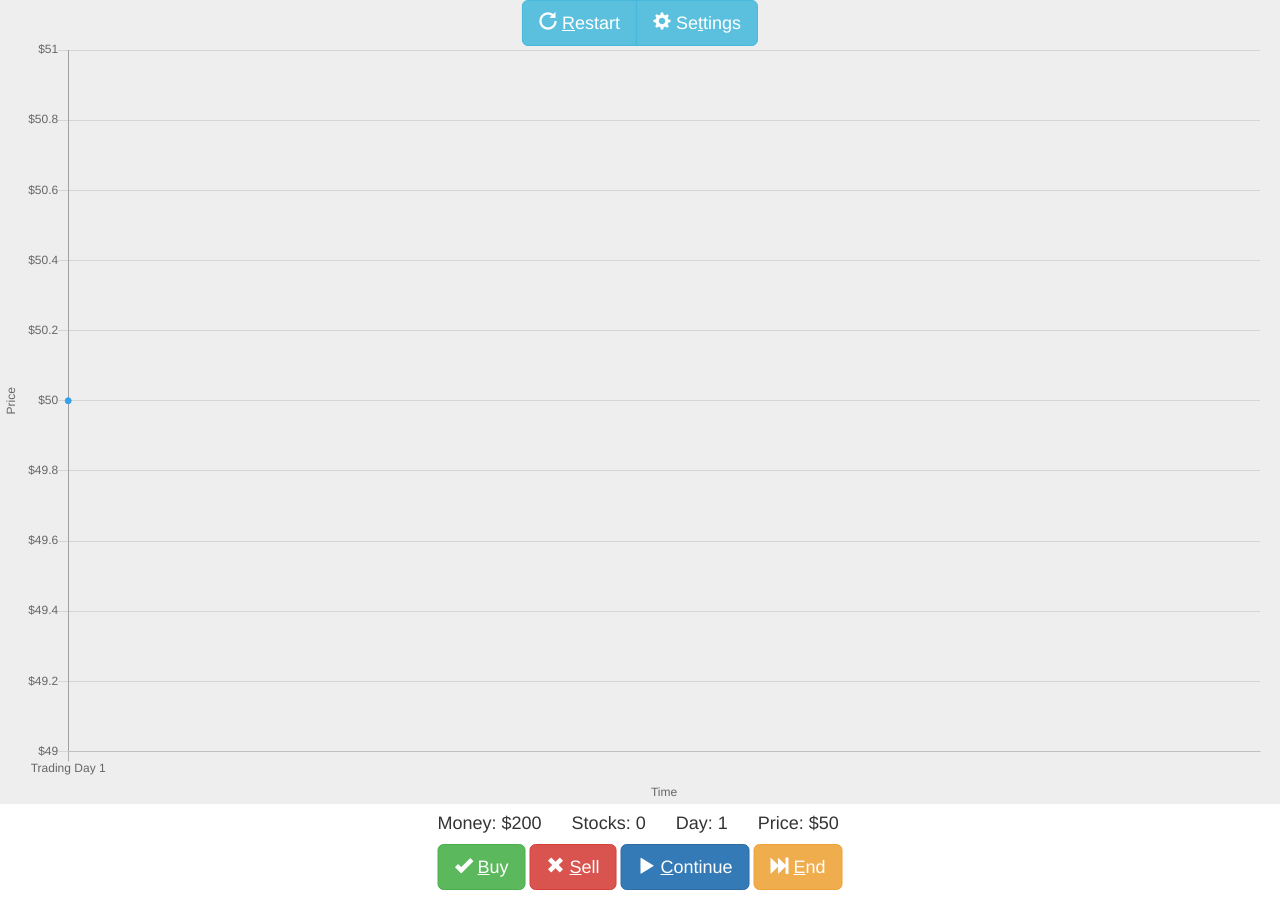
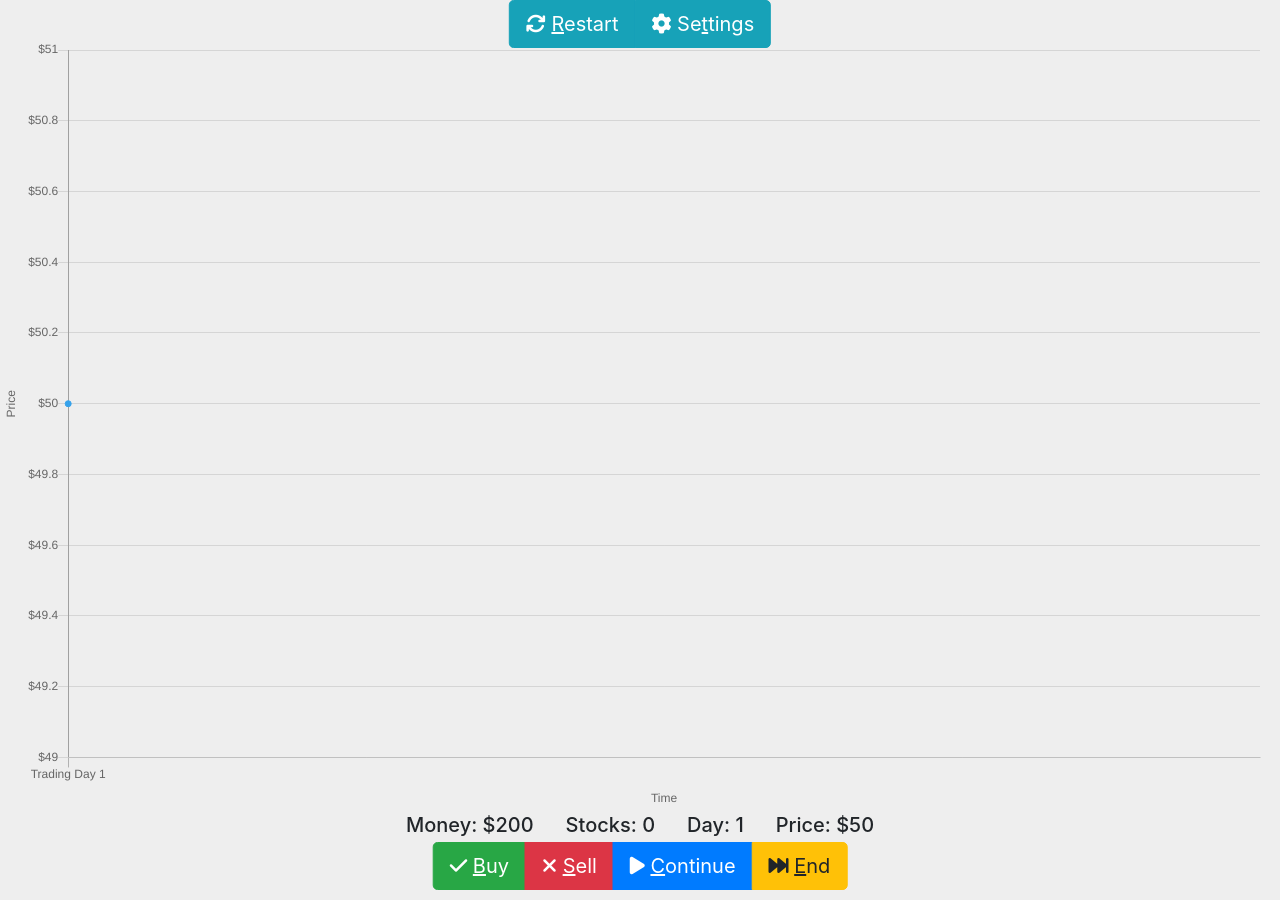
Before and after one commit to berkerol/beat-the-market, a Jekyll site: the page btm.html, which Jekyll copies as it is, in a window 1280 px wide. Built offline with Jekyll 4.4.1, drawn with Linux system fonts in a browser that asks for light colours; nearby versions of some CDN libraries.

Commit message:
Update to Bootstrap 4

```diff
--- a/btm.css
+++ b/btm.css
@@ -7,12 +7,12 @@ canvas {
   display: block;
 }
 
-.center {
+input[type="number"] {
+  width: 5em;
+}
+
+.btn-group-center {
   position: absolute;
   left: 50%;
   transform: translateX(-50%);
 }
-
-input[type="number"] {
-  width: 5em;
-}
--- a/btm.html
+++ b/btm.html
@@ -6,76 +6,78 @@
   <meta name="viewport" content="width=device-width, initial-scale=1, user-scalable=no">
   <title>Beat the Market</title>
   <meta name="description" content="Buy low, sell high, make money">
-  <link rel="stylesheet" href="https://stackpath.bootstrapcdn.com/bootstrap/3.4.1/css/bootstrap.min.css" integrity="sha384-HSMxcRTRxnN+Bdg0JdbxYKrThecOKuH5zCYotlSAcp1+c8xmyTe9GYg1l9a69psu" crossorigin="anonymous">
+  <link rel="stylesheet" href="https://stackpath.bootstrapcdn.com/bootstrap/4.3.1/css/bootstrap.min.css" integrity="sha384-ggOyR0iXCbMQv3Xipma34MD+dH/1fQ784/j6cY/iJTQUOhcWr7x9JvoRxT2MZw1T" crossorigin="anonymous">
   <link rel="stylesheet" href="btm.css">
 </head>
 
 <body>
-  <div class="modal fade" id="settings">
+  <div class="modal fade" id="settings" tabindex="-1">
     <div class="modal-dialog">
       <div class="modal-content">
         <div class="modal-header">
-          <button type="button" class="close" data-dismiss="modal"><span aria-hidden="true">&times;</span></button>
           <h4 class="modal-title">Settings</h4>
+          <button type="button" class="close" data-dismiss="modal"><span>&times;</span></button>
         </div>
         <div class="modal-body">
-          <form class="form-inline row">
-            <div class="form-group col-xs-4 col-md-3 col-lg-2 col-xs-offset-0 col-md-offset-2 col-lg-offset-3">
+          <form>
+            <div class="form-row">
+              <div class="form-group col">
                 <label for="days">Total Days</label>
                 <input type="number" class="form-control" id="days" min="3" max="999">
               </div>
-            <div class="form-group col-xs-4 col-md-3 col-lg-2">
+              <div class="form-group col">
                 <label for="min">Possible Min Price</label>
                 <input type="number" class="form-control" id="min" min="1" max="9999">
               </div>
-            <div class="form-group col-xs-4 col-md-3 col-lg-2">
+              <div class="form-group col">
                 <label for="change">Base Change</label>
-              <input type="number" class="form-control" id="change" min="0" max="1">
+                <input type="number" class="form-control" id="change" min="0" max="100">
               </div>
-          </form>
-          <form class="form-inline row">
-            <div class="form-group col-xs-4 col-md-3 col-lg-2 col-xs-offset-0 col-md-offset-2 col-lg-offset-3">
+            </div>
+            <div class="form-row">
+              <div class="form-group col">
                 <label for="price">Initial Price</label>
                 <input type="number" class="form-control" id="price" min="1" max="9999">
               </div>
-            <div class="form-group col-xs-4 col-md-3 col-lg-2">
+              <div class="form-group col">
                 <label for="max">Possible Max Price</label>
                 <input type="number" class="form-control" id="max" min="1" max="9999">
               </div>
-            <div class="form-group col-xs-4 col-md-3 col-lg-2">
+              <div class="form-group col">
                 <label for="daysPerSecond">Days/Second</label>
                 <input type="number" class="form-control" id="daysPerSecond" min="1" max="9">
               </div>
-          </form>
-          <form class="form-inline row">
-            <div class="form-group col-xs-4 col-md-3 col-lg-2 col-xs-offset-0 col-md-offset-2 col-lg-offset-3">
+            </div>
+            <div class="form-row">
+              <div class="form-group col">
                 <label for="money">Initial Money</label>
                 <input type="number" class="form-control" id="money" min="1" max="99999">
+              </div>
             </div>
           </form>
         </div>
         <div class="modal-footer">
-          <a class="btn btn-info" onclick="save()" accesskey="a" data-dismiss="modal"><span class="glyphicon glyphicon-floppy-disk"></span> S<span style="text-decoration: underline">a</span>ve</a>
+          <button type="button" class="btn btn-primary" onclick="save()" accesskey="a" data-dismiss="modal"><i class="fas fa-save"></i> S<u>a</u>ve</button>
         </div>
       </div>
     </div>
   </div>
-  <div class="btn-group center">
-    <a class="btn btn-lg btn-info" onclick="restart()" accesskey="r"><span class="glyphicon glyphicon-repeat"></span> <span style="text-decoration: underline">R</span>estart</a>
-    <a class="btn btn-lg btn-info" accesskey="t" data-toggle="modal" data-target="#settings"><span class="glyphicon glyphicon-cog"></span> Se<span style="text-decoration: underline">t</span>tings</a>
+  <div class="btn-group btn-group-lg btn-group-center">
+    <button type="button" class="btn btn-info" onclick="restart()" accesskey="r"><i class="fas fa-sync"></i> <u>R</u>estart</button>
+    <button type="button" class="btn btn-info" data-toggle="modal" data-target="#settings" accesskey="t"><i class="fas fa-cog"></i> Se<u>t</u>tings</button>
   </div>
   <canvas id="canvas">Your browser doesn't support HTML5.</canvas>
-  <div class="center" id="menu">
-    <h4>Money: $<span id="currentMoney"></span> &nbsp;&nbsp;&nbsp;&nbsp; Stocks: <span id="stocks"></span> &nbsp;&nbsp;&nbsp;&nbsp; Day: <span id="currentDay"></span> &nbsp;&nbsp;&nbsp;&nbsp; Price: $<span id="currentPrice"></span></h4>
-    <div class="text-center">
-      <a class="btn btn-lg btn-success" onclick="if(!locked)buy()" accesskey="b"><span class="glyphicon glyphicon-ok"></span> <span style="text-decoration: underline">B</span>uy</a>
-      <a class="btn btn-lg btn-danger" onclick="if(!locked)sell()" accesskey="s"><span class="glyphicon glyphicon-remove"></span> <span style="text-decoration: underline">S</span>ell</a>
-      <a class="btn btn-lg btn-primary" onclick="if(!locked)play()" accesskey="c" id="play"><span class="glyphicon glyphicon-play"></span> <span style="text-decoration: underline">C</span>ontinue</a>
-      <a class="btn btn-lg btn-warning" onclick="if(!locked)end()" accesskey="e"><span class="glyphicon glyphicon-fast-forward"></span> <span style="text-decoration: underline">E</span>nd</a>
+  <h5 class="btn-group-center" style="bottom: 55px">Money: $<span id="currentMoney"></span> &nbsp;&nbsp;&nbsp;&nbsp; Stocks: <span id="stocks"></span> &nbsp;&nbsp;&nbsp;&nbsp; Day: <span id="currentDay"></span> &nbsp;&nbsp;&nbsp;&nbsp; Price: $<span id="currentPrice"></span></h5>
+  <div class="btn-group btn-group-lg btn-group-center" style="bottom: 10px">
+    <button type="button" class="btn btn-success" onclick="if(!locked)buy()" accesskey="b"><i class="fas fa-check"></i> <u>B</u>uy</button>
+    <button type="button" class="btn btn-danger" onclick="if(!locked)sell()" accesskey="s"><i class="fas fa-times"></i> <u>S</u>ell</button>
+    <button type="button" class="btn btn-primary" onclick="if(!locked)play()" accesskey="c" id="play"><i class="fas fa-play"></i> <u>C</u>ontinue</button>
+    <button type="button" class="btn btn-warning" onclick="if(!locked)end()" accesskey="e"><i class="fas fa-fast-forward"></i> <u>E</u>nd</button>
   </div>
-  </div>
-  <script src="https://code.jquery.com/jquery-3.3.1.min.js" integrity="sha256-FgpCb/KJQlLNfOu91ta32o/NMZxltwRo8QtmkMRdAu8=" crossorigin="anonymous"></script>
-  <script src="https://stackpath.bootstrapcdn.com/bootstrap/3.4.1/js/bootstrap.min.js" integrity="sha384-aJ21OjlMXNL5UyIl/XNwTMqvzeRMZH2w8c5cRVpzpU8Y5bApTppSuUkhZXN0VxHd" crossorigin="anonymous"></script>
+  <script src="https://code.jquery.com/jquery-3.3.1.slim.min.js" integrity="sha384-q8i/X+965DzO0rT7abK41JStQIAqVgRVzpbzo5smXKp4YfRvH+8abtTE1Pi6jizo" crossorigin="anonymous"></script>
+  <script src="https://cdnjs.cloudflare.com/ajax/libs/popper.js/1.14.7/umd/popper.min.js" integrity="sha384-UO2eT0CpHqdSJQ6hJty5KVphtPhzWj9WO1clHTMGa3JDZwrnQq4sF86dIHNDz0W1" crossorigin="anonymous"></script>
+  <script src="https://stackpath.bootstrapcdn.com/bootstrap/4.3.1/js/bootstrap.min.js" integrity="sha384-JjSmVgyd0p3pXB1rRibZUAYoIIy6OrQ6VrjIEaFf/nJGzIxFDsf4x0xIM+B07jRM" crossorigin="anonymous"></script>
+  <script src="https://kit.fontawesome.com/a1c4b21e48.js"></script>
   <script src="https://cdnjs.cloudflare.com/ajax/libs/Chart.js/2.7.3/Chart.min.js"></script>
   <script src="btm.js"></script>
   <script>
--- a/btm.js
+++ b/btm.js
@@ -2,7 +2,7 @@
 const canvas = document.getElementById('canvas');
 const ctx = canvas.getContext('2d');
 canvas.width = window.innerWidth;
-canvas.height = window.innerHeight - document.getElementById('menu').offsetHeight - 10;
+canvas.height = window.innerHeight;
 
 const defaultMoney = 200;
 const defaultDays = 250; // 250 trading days = 1 year
@@ -57,7 +57,8 @@ const chart = new Chart(ctx, {
     layout: {
       padding: {
         top: 50,
-        right: 20
+        right: 20,
+        bottom: 90
       }
     },
     scales: {
@@ -113,7 +114,7 @@ function resetInputs () {
   document.getElementById('price').value = price;
   document.getElementById('min').value = minPrice;
   document.getElementById('max').value = maxPrice;
-  document.getElementById('change').value = baseChange;
+  document.getElementById('change').value = baseChange * 100;
   document.getElementById('daysPerSecond').value = daysPerSecond;
 }
 
@@ -123,7 +124,7 @@ window.save = function () {
   price = +document.getElementById('price').value;
   minPrice = +document.getElementById('min').value;
   maxPrice = +document.getElementById('max').value;
-  baseChange = +document.getElementById('change').value;
+  baseChange = +document.getElementById('change').value / 100;
   daysPerSecond = +document.getElementById('daysPerSecond').value;
 };
 
@@ -146,7 +147,7 @@ function resetButton () {
   const playButton = document.getElementById('play');
   playButton.setAttribute('onclick', 'if(!locked)play()');
   playButton.setAttribute('accesskey', 'c');
-  playButton.innerHTML = '<span class="glyphicon glyphicon-play"></span> <span style="text-decoration: underline">C</span>ontinue';
+  playButton.innerHTML = '<i class="fas fa-play"></i> <u>C</u>ontinue';
 }
 
 function restart () {
@@ -159,7 +160,7 @@ window.play = function () {
   const playButton = document.getElementById('play');
   playButton.setAttribute('onclick', 'if(!locked)pause()');
   playButton.setAttribute('accesskey', 'w');
-  playButton.innerHTML = '<span class="glyphicon glyphicon-pause"></span> <span style="text-decoration: underline">W</span>ait';
+  playButton.innerHTML = '<i class="fas fa-pause"></i> <u>W</u>ait';
   animate();
 };
 
@@ -281,7 +282,7 @@ function keyUpHandler (e) {
 
 function resizeHandler () {
   canvas.width = window.innerWidth;
-  canvas.height = window.innerHeight - document.getElementById('menu').offsetHeight - 10;
+  canvas.height = window.innerHeight;
   chart.resize();
   chart.update();
 }
```
Lines whose indentation alone changed are shown as unchanged.
